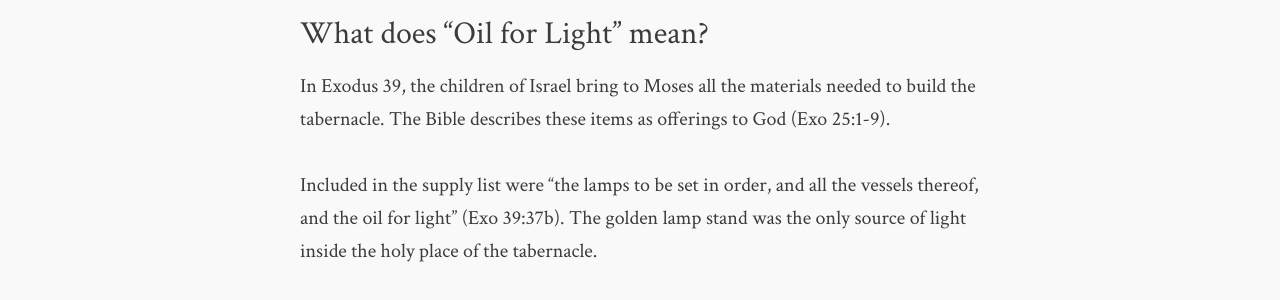
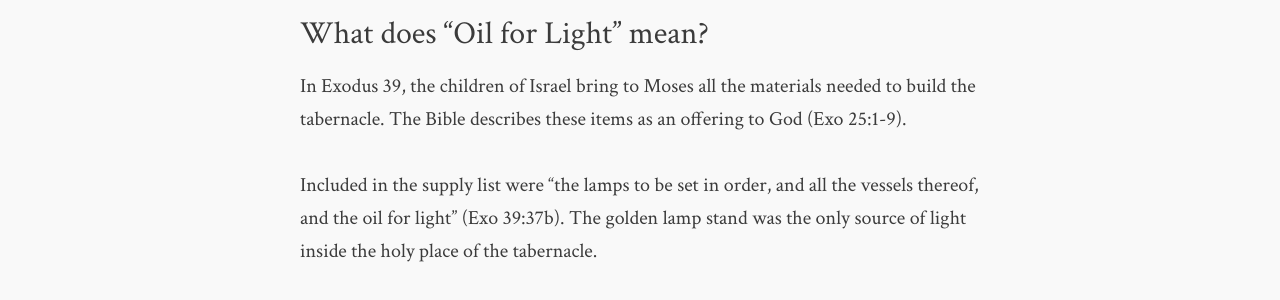
Before and after one commit to flashlightministries/oilforlight, a Jekyll site: the page built from about.md, in a window 1280 px wide. Shown: the part 1215-1515 px from the top of the page. Built offline with Jekyll 4.4.1, drawn with Linux system fonts in a browser that asks for light colours; nearby versions of some CDN libraries.

Commit message:
Update about.md

```diff
--- a/about.md
+++ b/about.md
@@ -13,7 +13,7 @@ A former enterprise software architect with 20 years of experience, he now endea
 
 ### What does "Oil for Light" mean?
 
-In Exodus 39, the children of Israel bring to Moses all the materials needed to build the tabernacle.  The Bible describes these items as offerings to God (Exo 25:1-9).
+In Exodus 39, the children of Israel bring to Moses all the materials needed to build the tabernacle.  The Bible describes these items as an offering to God (Exo 25:1-9).
 
 Included in the supply list were "the lamps to be set in order, and all the vessels thereof, and the oil for light" (Exo 39:37b).  The golden lamp stand was the only source of light inside the holy place of the tabernacle.
 
```
